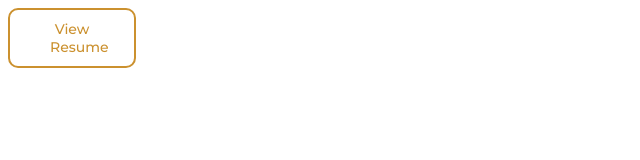
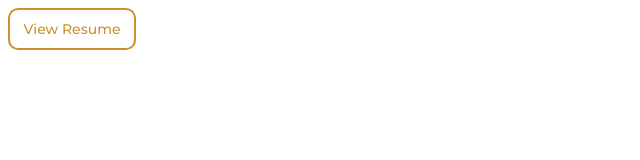
Before and after one commit to pk-rds/notion_widgets, a plain HTML site: page ghost-button.html in a window 1280 px wide. Shown: the whole page, without its empty margins (0-640 px from the left). Drawn offline with Linux system fonts and the light colour scheme.

Commit message:
Update ghost-button.html

```diff
--- a/ghost-button.html
+++ b/ghost-button.html
@@ -10,10 +10,12 @@
 <style>
 
 button {
-	padding: 10px 40px;
+	padding: 10px 10px;
 	cursor: pointer;
 	font-family: "Montserrat", sans-serif;
 	font-size: 14px;
+	text-align: center;
+        display: inline-block;
 }
 
 #circle {
```
